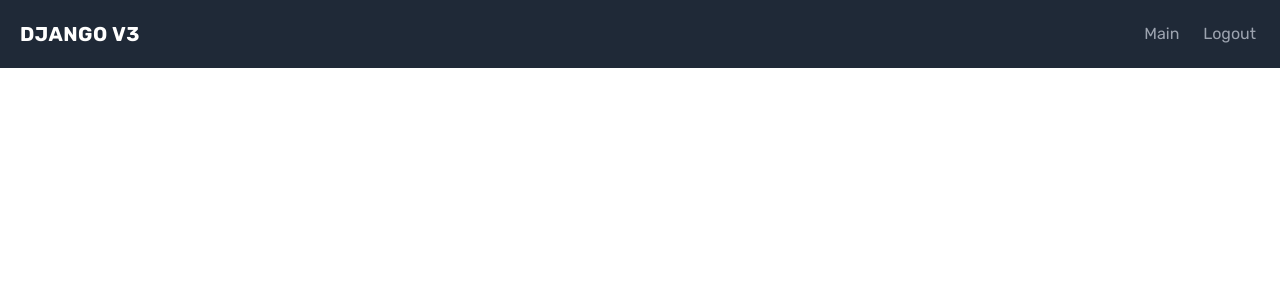
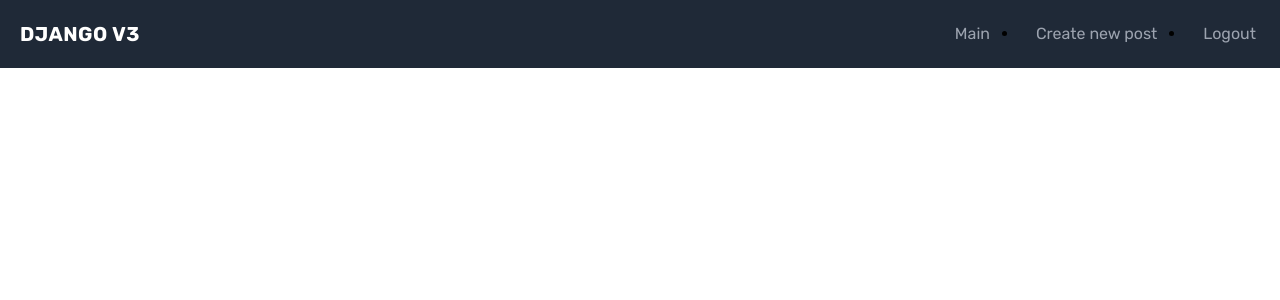
Before and after one commit to FancyPotts/django3, a Django app: page / in a window 1280 px wide. Shown: the top 300 px of the page. Run offline with Django 4.2, Linux system fonts and the light colour scheme; the visitor is signed in with stand-in values (Sample User, id 1); data that the repository does not hold is empty; some libraries are stand-ins or nearby versions.

Commit message:
Added create new post and modified components to reflect this

```diff
--- a/feed/urls.py
+++ b/feed/urls.py
@@ -7,5 +7,6 @@
 
 urlpatterns = [
     path("", views.HomePage.as_view(), name="index"),
-    path("<int:pk>/", views.PostDetailView.as_view(), name='detail')
+    path("<int:pk>/", views.PostDetailView.as_view(), name='detail'),
+    path("new/", views.CreateNewPost.as_view(), name='new_post'),
 ]
--- a/feed/views.py
+++ b/feed/views.py
@@ -1,5 +1,5 @@
 from django.views.generic import ListView, DetailView
-
+from django.views.generic.edit import CreateView
 from .models import Post
 
 class HomePage(ListView):
@@ -15,3 +15,8 @@
     model = Post
     template_name = "feed/detail.html"
     context_object_name = "post"
+
+class CreateNewPost(CreateView):
+    model = Post
+    template_name = "feed/create.html"
+    fields = ['text']
--- a/til/templates/base.html
+++ b/til/templates/base.html
@@ -62,12 +62,23 @@
             <span>Main</span>
           </a>
           {% if request.user.is_authenticated %}
+          <li>
+
+            <a
+            href="{% url 'feed:new_post' %}"
+            class="lg:inline-flex lg:w-auto w-full px-3 py-2 rounded text-gray-400 items-center justify-center hover:bg-gray-900 hover:text-white"
+            >
+            <span>Create new post</span>
+          </a>
+        </li>
+        <li>
           <a
-            href="{% url 'account_logout' %}"
-            class="lg:inline-flex lg:w-auto w-full px-3 py-2 rounded text-gray-400 items-center justify-center hover:bg-gray-900 hover:text-white"
+          href="{% url 'account_logout' %}"
+          class="lg:inline-flex lg:w-auto w-full px-3 py-2 rounded text-gray-400 items-center justify-center hover:bg-gray-900 hover:text-white"
           >
-            <span>Logout</span>
-          </a>
+          <span>Logout</span>
+        </a>
+        </li>
           {% else %}
           <a
             href="{% url 'account_login' %}"
```
Also changed, not shown: feed/templates/feed/create.html (added, +11 -0 lines), media/profiles/dummy.jpeg (added), 1 other file.
